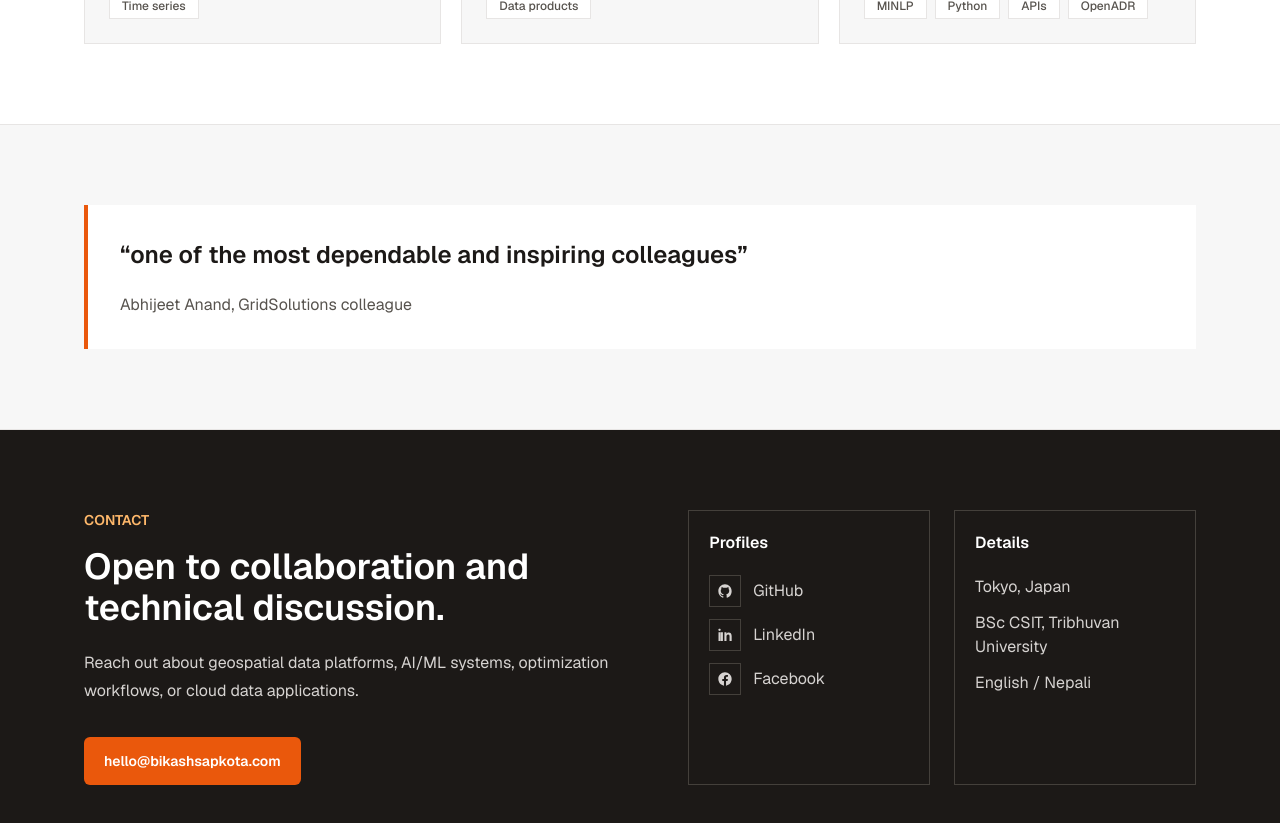
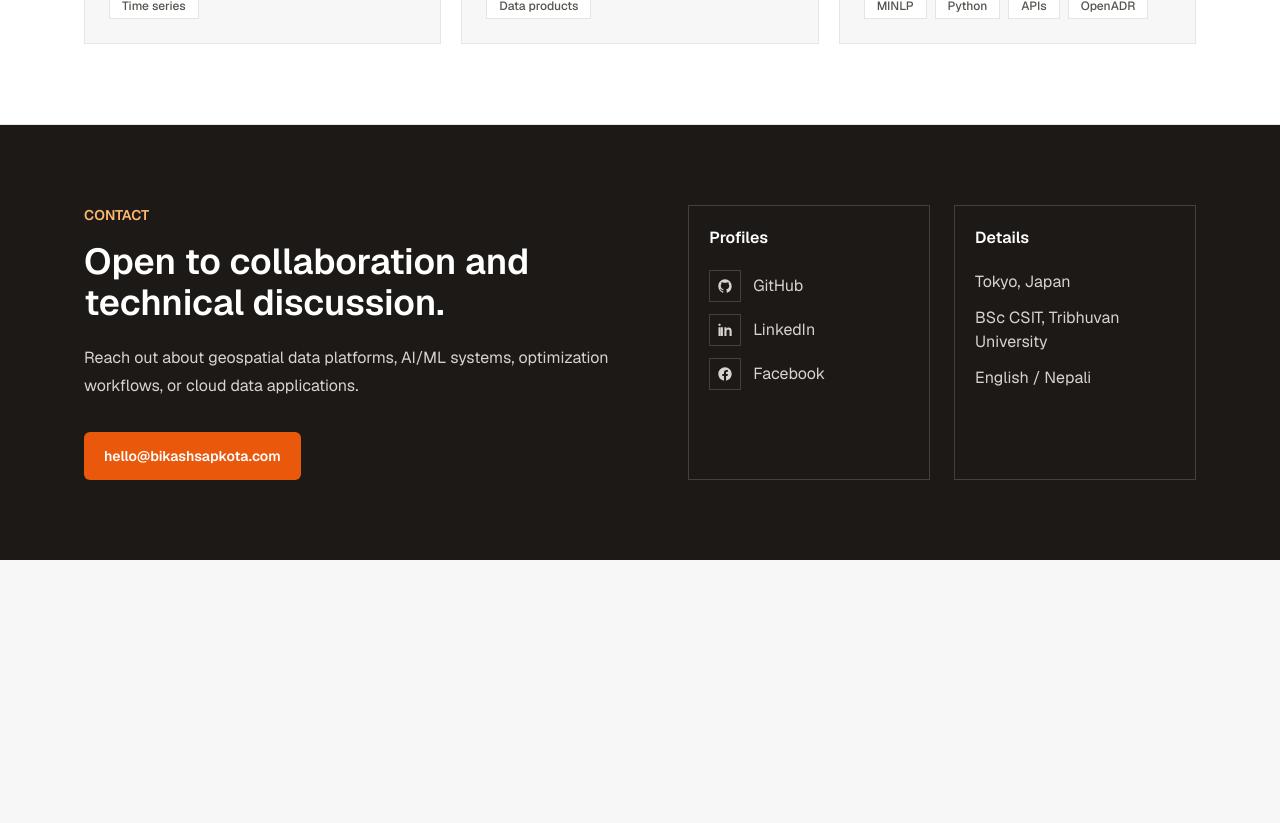
Before and after one commit to bikashsapkota/bikashsapkota.com, a Next.js app: page / in a window 1280 px wide. Shown: the part 5120-5943 px from the top of the page. After the commit the page ends 5680 px from the top, so only its background shows below. Built offline with nearby package versions, Linux system fonts and the light colour scheme.

Commit message:
Remove testimonial section

```diff
--- a/src/app/page.tsx
+++ b/src/app/page.tsx
@@ -9,7 +9,6 @@ import {
   profile,
   services,
   skillGroups,
-  testimonial,
 } from "@/lib/content";
 
 const navItems = [
@@ -227,19 +226,6 @@ export default function Home() {
         </div>
       </section>
 
-      <section className="border-b border-line">
-        <div className="mx-auto max-w-6xl px-5 py-20">
-          <blockquote className="border-l-4 border-accent bg-surface p-8">
-            <p className="text-2xl font-semibold leading-9 text-foreground">
-              &ldquo;{testimonial.quote}&rdquo;
-            </p>
-            <footer className="mt-5 text-muted">
-              {testimonial.author}, {testimonial.context}
-            </footer>
-          </blockquote>
-        </div>
-      </section>
-
       <section id="contact" className="bg-foreground text-white">
         <div className="mx-auto grid max-w-6xl gap-10 px-5 py-20 lg:grid-cols-[1fr_0.9fr]">
           <div>
--- a/src/lib/content.ts
+++ b/src/lib/content.ts
@@ -233,9 +233,3 @@ export const caseStudies: CaseStudy[] = [
     tags: ["MINLP", "Python", "APIs", "OpenADR"],
   },
 ];
-
-export const testimonial = {
-  quote: "one of the most dependable and inspiring colleagues",
-  author: "Abhijeet Anand",
-  context: "GridSolutions colleague",
-};
```
